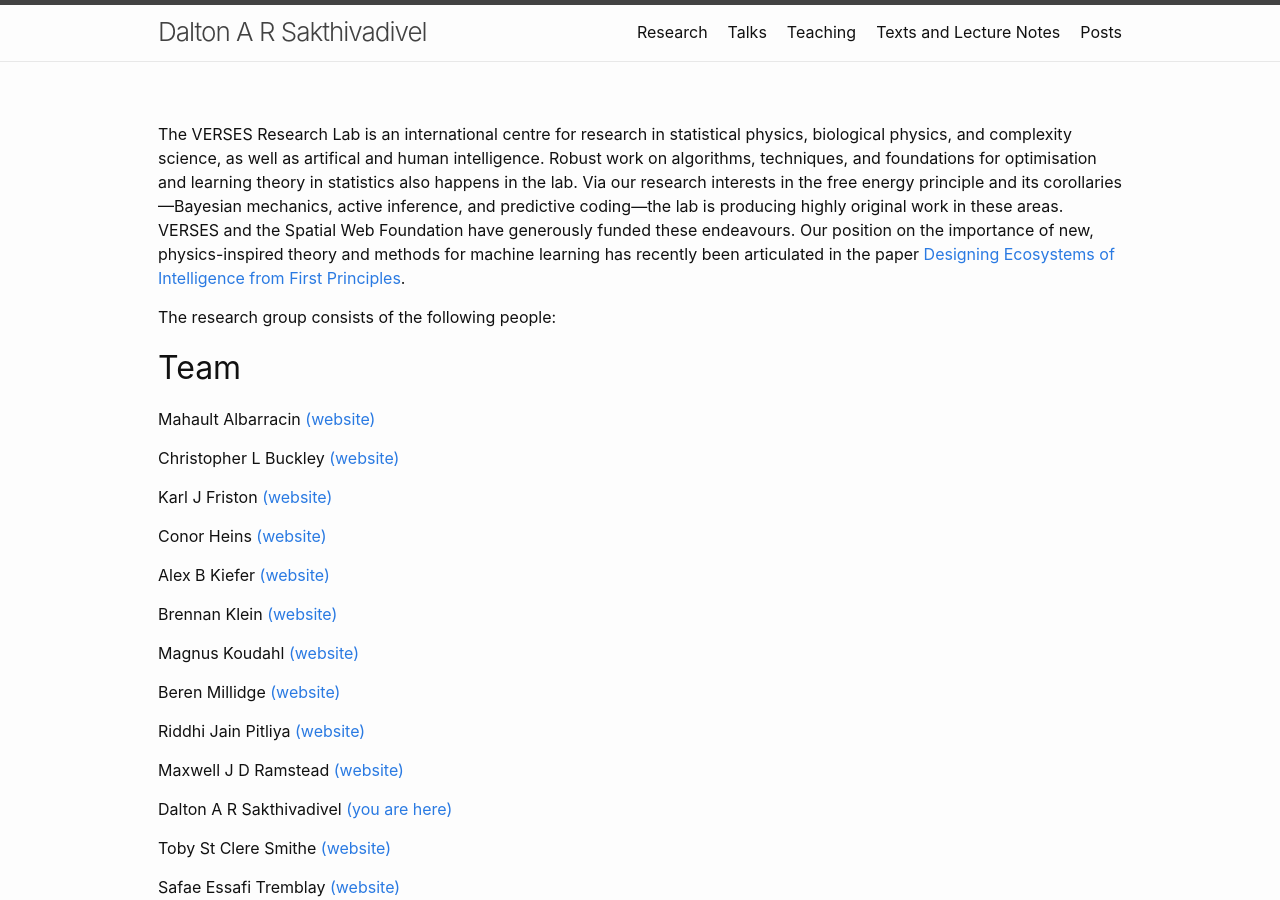
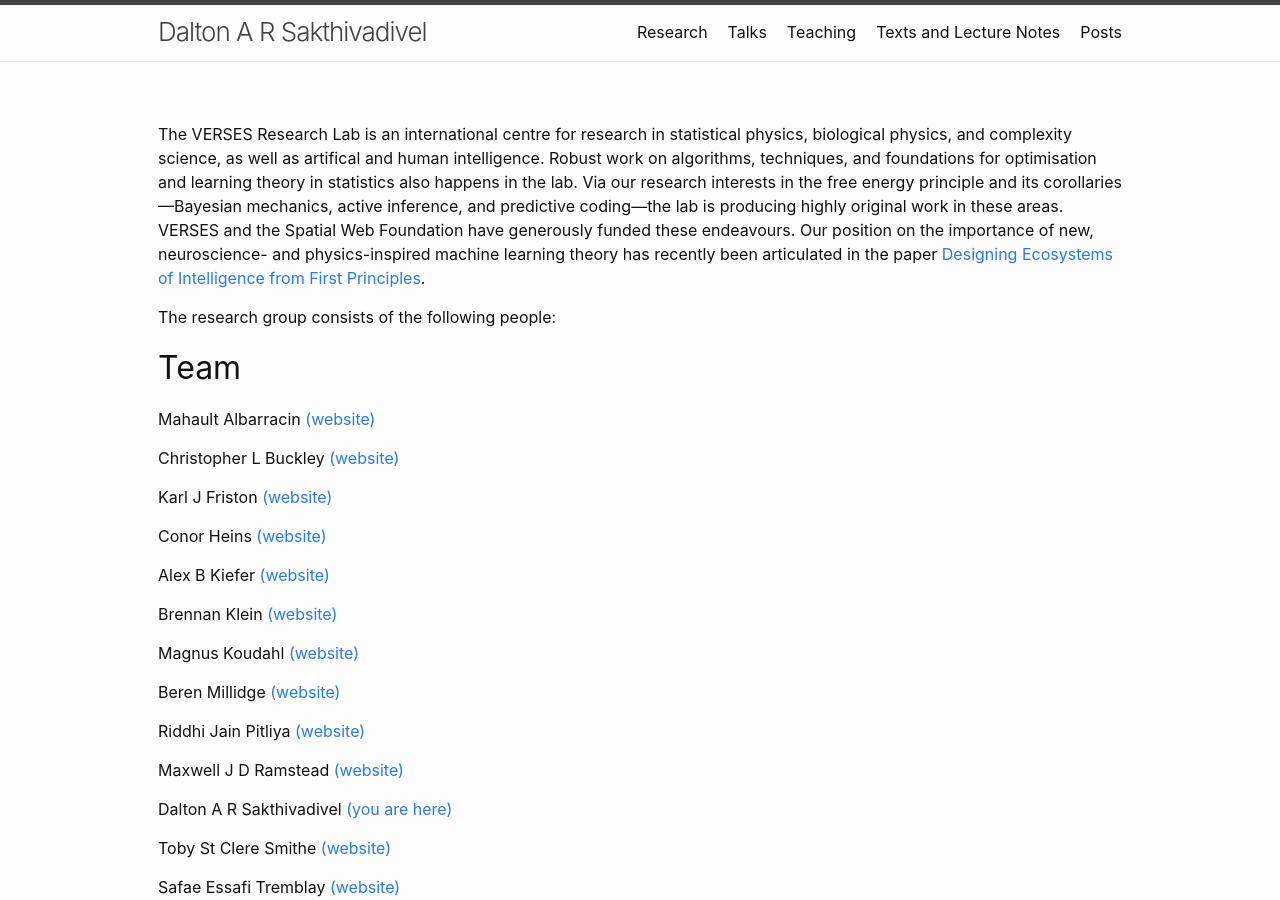
Before and after one commit to DARSakthi/DARSakthi.github.io, a Jekyll site: the page built from verses-lab.markdown, in a window 1280 px wide and 900 px high. Built offline with Jekyll 4.4.1, drawn with Linux system fonts in a browser that asks for light colours.

Commit message:
Update text

```diff
--- a/verses-lab.markdown
+++ b/verses-lab.markdown
@@ -3,7 +3,7 @@ layout: page
 permalink: /verses-lab/
 ---
 
-The VERSES Research Lab is an international centre for research in statistical physics, biological physics, and complexity science, as well as artifical and human intelligence. Robust work on algorithms, techniques, and foundations for optimisation and learning theory in statistics also happens in the lab. Via our research interests in the free energy principle and its corollaries—Bayesian mechanics, active inference, and predictive coding—the lab is producing highly original work in these areas. VERSES and the Spatial Web Foundation have generously funded these endeavours. Our position on the importance of new, physics-inspired theory and methods for machine learning has recently been articulated in the paper [Designing Ecosystems of Intelligence from First Principles](https://arxiv.org/abs/2212.01354).
+The VERSES Research Lab is an international centre for research in statistical physics, biological physics, and complexity science, as well as artifical and human intelligence. Robust work on algorithms, techniques, and foundations for optimisation and learning theory in statistics also happens in the lab. Via our research interests in the free energy principle and its corollaries—Bayesian mechanics, active inference, and predictive coding—the lab is producing highly original work in these areas. VERSES and the Spatial Web Foundation have generously funded these endeavours. Our position on the importance of new, neuroscience- and physics-inspired machine learning theory has recently been articulated in the paper [Designing Ecosystems of Intelligence from First Principles](https://arxiv.org/abs/2212.01354).
 
 The research group consists of the following people:
 
```
